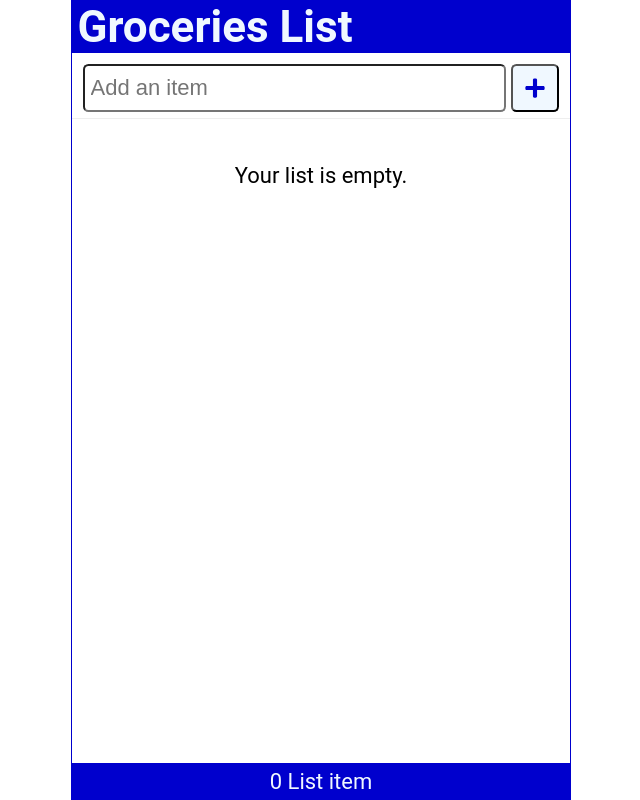
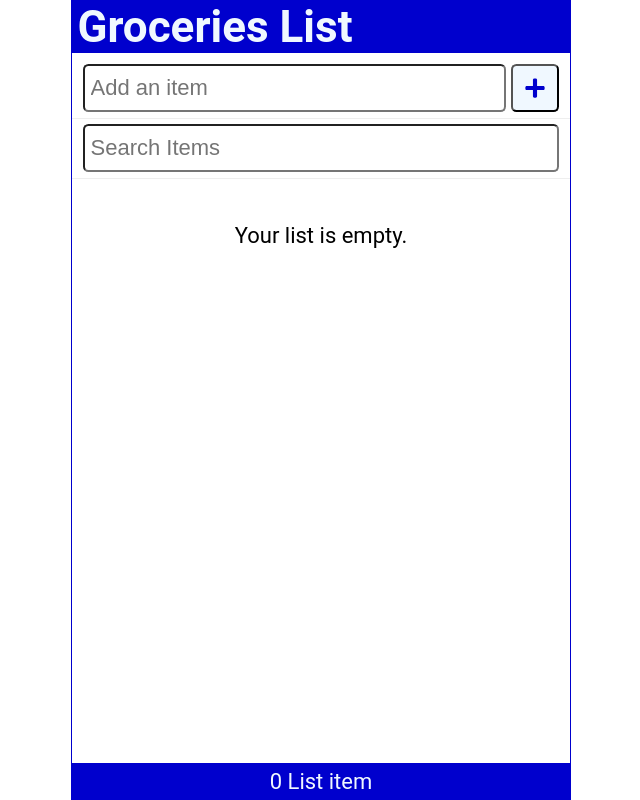
Before and after one commit to amalmuralii/react-todo-list, a React (Create React App) app: page / in a window 1280 px wide. Shown: the whole page, without its empty margins (319-959 px from the left). Built offline with nearby package versions, Linux system fonts and the light colour scheme.

Commit message:
Search implementation

```diff
--- a/src/AddItem.js
+++ b/src/AddItem.js
@@ -1,10 +1,15 @@
 import { FaPlus } from "react-icons/fa"
-const AddItem = ({newItem, setNewItem, handleSubmit}) => {
+import { useRef } from "react";
+
+
+const AddItem = ({ newItem, setNewItem, handleSubmit }) => {
+    const inputRef = useRef();
     return (
         <form action="" className="addForm" onSubmit={handleSubmit}>
             <label htmlFor="addItem">Add Item</label>
             <input
                 autoFocus
+                ref={inputRef}
                 id="addItem"
                 type="text"
                 placeholder="Add an item"
@@ -15,6 +20,7 @@
             <button
                 type="submit"
                 aria-label="AddItem"
+                onClick={() => inputRef.current.focus()}
                >
                 <FaPlus />
             </button>
--- a/src/App.js
+++ b/src/App.js
@@ -3,11 +3,14 @@
 import Contents from './Contents';
 import Footer from './Footer';
 import { useState } from "react";
+import SearchItem from './SearchItem';
 
 function App() {
   const [items, setItems] = useState(JSON.parse(localStorage.getItem("shoppinglist")) || []);
 
   const [newItem, setNewItem] = useState("");
+
+  const [search, setSearch] = useState("");
 
   const setAndSaveItems = (newItems) => {
     setItems(newItems);
@@ -47,8 +50,13 @@
         setNewItem={setNewItem}
         handleSubmit={handleSubmit}
       />
+      <SearchItem
+        search={search}
+        setSearch={setSearch}
+      />
       <Contents
-        items={items}
+        items={items.filter(
+          (item) => item.item.toLowerCase().includes(search.toLowerCase()) || !item.item)}
         handleCheck={handleCheck}
         handleDelete={handleDelete}
       />
--- /dev/null
+++ b/src/SearchItem.js
@@ -0,0 +1,22 @@
+const SearchItem = ({ search, setSearch }) => {
+    return (
+        <form
+            className="searchForm"
+            onSubmit={(e) => {
+                e.preventDefault();
+            }}
+        >
+            <label htmlFor="search">Search</label>
+            <input
+                id="search"
+                type="text"
+                role="searchbox"
+                placeholder="Search Items"
+                value={search}
+                onChange={(e) => setSearch(e.target.value)}
+            />
+        </form>
+    );
+};
+
+export default SearchItem;
```
